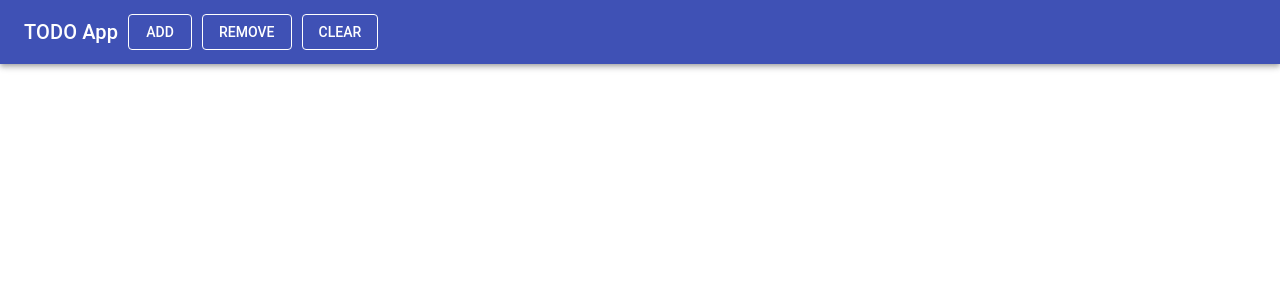
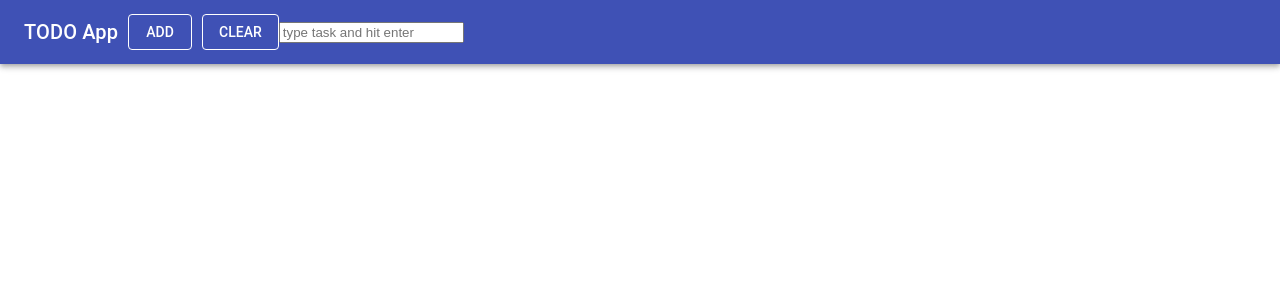
Before and after one commit to Darmun/todo-app, a React (Create React App) app: page / in a window 1280 px wide. Shown: the top 300 px of the page. Built offline with nearby package versions, Linux system fonts and the light colour scheme.

Commit message:
added text field

```diff
--- a/package.json
+++ b/package.json
@@ -13,7 +13,9 @@
     "start": "react-scripts start",
     "build": "react-scripts build",
     "test": "react-scripts test",
-    "eject": "react-scripts eject"
+    "eject": "react-scripts eject",
+    "predeploy": "npm run build",
+    "deploy": "gh-pages -d build"
   },
   "eslintConfig": {
     "extends": "react-app"
--- /dev/null
+++ b/src/Components/AppBar/TextField.js
@@ -0,0 +1,35 @@
+import React from "react";
+import { withStyles } from "@material-ui/core/styles";
+
+const styles = {
+  menuButton: {
+    marginLeft: 10
+  }
+};
+
+class TextField extends React.Component {
+  state = {
+    fieldValue: ""
+  };
+
+  handleChange = ({ target: { value } }) => {
+    this.setState({
+      fieldValue: value
+    });
+  };
+
+  render() {
+    return (
+      <form>
+        <input
+          type="text"
+          placeholder="type task and hit enter"
+          value={this.state.fieldValue}
+          onChange={this.handleChange}
+        />
+      </form>
+    );
+  }
+}
+
+export default withStyles(styles)(TextField);
--- a/src/Components/AppBar/index.js
+++ b/src/Components/AppBar/index.js
@@ -5,6 +5,7 @@ import AppBar from '@material-ui/core/AppBar';
 import Toolbar from '@material-ui/core/Toolbar';
 import Typography from '@material-ui/core/Typography';
 import MenuButton from './MenuButton';
+import TextField from './TextField.js'
 
 const styles = {
   root: {
@@ -14,8 +15,7 @@ const styles = {
 
 };
 
-function SimpleAppBar(props) {
-  const { classes } = props;
+function SimpleAppBar({classes, addTask, clearList}) {
 
   return (
     <div className={classes.root}>
@@ -24,9 +24,9 @@ function SimpleAppBar(props) {
           <Typography variant="h6" color="inherit" >
             TODO App
           </Typography>
-            <MenuButton onClick={props.addTask} btnText="add"/>
-            <MenuButton onClick={props.removeTask} btnText="Remove"/>
-            <MenuButton onClick={props.clearList} btnText="Clear"/>
+            <MenuButton onClick={addTask} btnText="add"/>
+            <MenuButton onClick={clearList} btnText="Clear"/>
+            <TextField />
         </Toolbar>
       </AppBar>
     </div>
```
Also changed, not shown: 1 other file (tests, documents, lock files or other folders).
